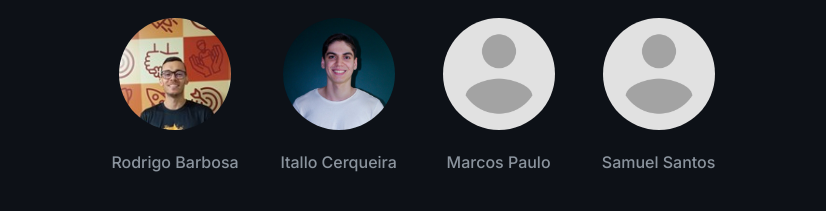
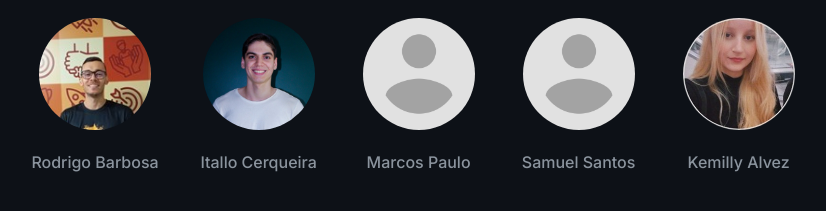
Before and after one commit to SamuelAraag/pr-manager, a plain HTML site: page index.html in a window 1280 px wide. Shown: the part 361-572 px from the top of the page, without its empty margins (225-1051 px from the left). Drawn offline with nearby package versions, Linux system fonts and the light colour scheme.

Commit message:
create profile for Kemilly

```diff
--- a/index.html
+++ b/index.html
@@ -31,6 +31,10 @@
                 <div class="profile-item" data-user="Samuel Santos">
                     <img class="avatar" src="src/assets/profiles/default-profile.png">
                     <span>Samuel Santos</span>
+                </div>
+                <div class="profile-item" data-user="Kemilly Alvez">
+                    <img class="avatar" src="src/assets/profiles/kemilly-alvez.jpeg">
+                    <span>Kemilly Alvez</span>
                 </div>
             </div>
         </div>
@@ -211,6 +215,7 @@
                             <option value="Itallo Cerqueira">
                             <option value="Marcos Paulo">
                             <option value="Samuel Santos">
+                            <option value="Kemilly Alvez">
                         </datalist>
                     </div>
                     <div class="form-group full-width">
--- a/src/script.js
+++ b/src/script.js
@@ -5,7 +5,7 @@ import { GitLabService } from './gitlabService.js';
 
 let currentData = { prs: [] };
 let currentSha = null;
-const validDevs = ['Rodrigo Barbosa', 'Itallo Cerqueira', 'Marcos Paulo', 'Samuel Santos'];
+const validDevs = ['Rodrigo Barbosa', 'Itallo Cerqueira', 'Marcos Paulo', 'Samuel Santos', 'Kemilly Alvez'];
 
 const prModal = document.getElementById('prModal');
 const setupModal = document.getElementById('setupModal');
@@ -84,7 +84,8 @@ function openSetupModal() {
 function updateUserDisplay(userName) {
     const profileImages = {
         'Itallo Cerqueira': 'src/assets/profiles/itallo-cerqueira.jpeg',
-        'Rodrigo Barbosa': 'src/assets/profiles/rodrigo-barbosa.jpeg'
+        'Rodrigo Barbosa': 'src/assets/profiles/rodrigo-barbosa.jpeg',
+        'Kemilly Alvez': 'src/assets/profiles/kemilly-alvez.jpeg'
     };
 
     const imageSrc = profileImages[userName] || 'src/assets/profiles/default-profile.png';
```
Also changed, not shown: src/assets/profiles/kemilly-alvez.jpeg (added).
